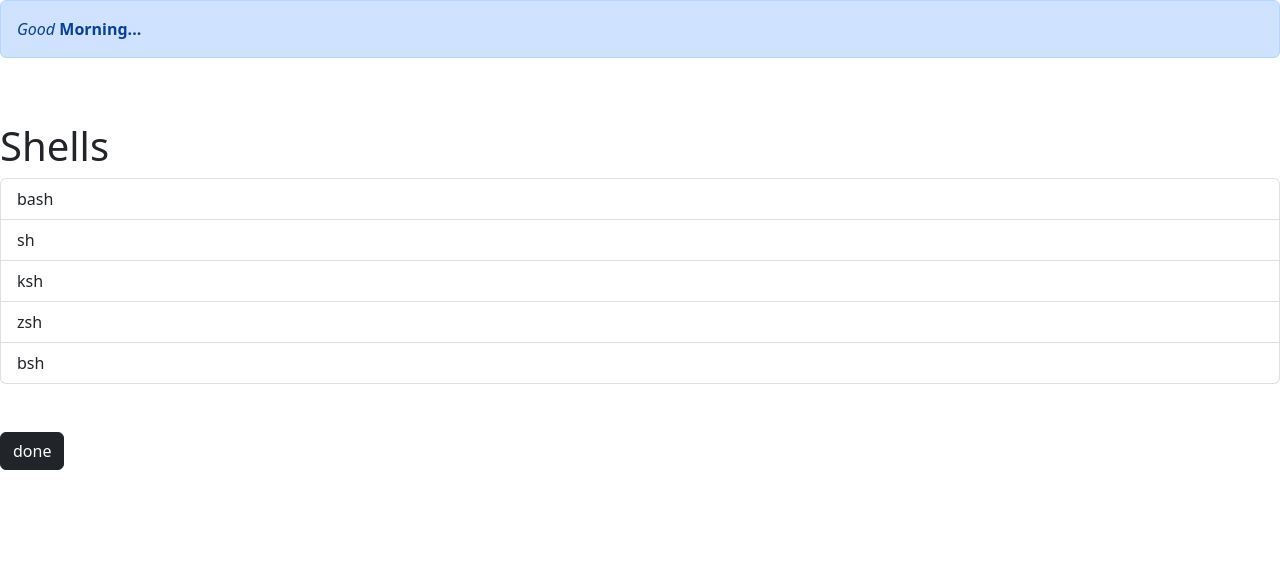
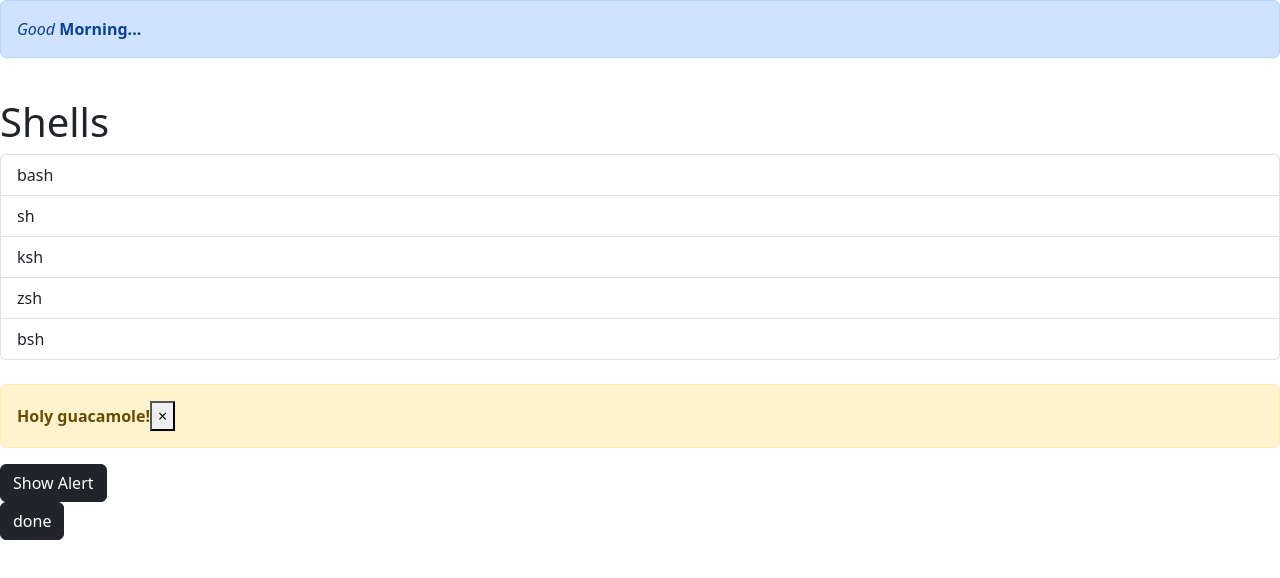
Before and after one commit to aryanbk/react-beginner, a React (Vite) app: page / in a window 1280 px wide. Shown: the top 578 px of the page. Built offline with nearby package versions, Linux system fonts and the light colour scheme; the HTML template or start-up script is replaced by a standard one.

Commit message:
added dismissable alerts - added show and close buttons

```diff
--- a/src/App.tsx
+++ b/src/App.tsx
@@ -1,5 +1,6 @@
 import Alert from "./Alert";
 import ButtonComp from "./ButtonComp";
+import { DisAlert } from "./DisAlert";
 import ListGroup from "./components/ListGroup";
 
 function App() {
@@ -13,13 +14,13 @@ function App() {
 		console.log("Button clicked !!!");
 	};
 
+	/////////////////////////////////
 	return (
 		<div>
 			<Alert>
 				<i>Good</i> <b>Morning...</b>
 			</Alert>
 
-			<br />
 			<br />
 
 			<ListGroup
@@ -29,6 +30,9 @@ function App() {
 			/>
 
 			<br />
+
+			<DisAlert />
+
 			<br />
 
 			<ButtonComp
@@ -41,3 +45,6 @@ function App() {
 }
 
 export default App;
+function useState(arg0: number): [any, any] {
+	throw new Error("Function not implemented.");
+}
--- /dev/null
+++ b/src/DisAlert.tsx
@@ -0,0 +1,41 @@
+import React, { useState } from "react";
+
+export const DisAlert = () => {
+	const [alertVisible, setAlertVisibility] = useState(1);
+	const onShow = () => {
+		setAlertVisibility(1);
+	};
+	const onClose = () => {
+		setAlertVisibility(0);
+	};
+
+	return (
+		<>
+			{alertVisible && (
+				<div
+					className="alert alert-warning alert-dismissible fade show"
+					role="alert"
+				>
+					<strong>Holy guacamole!</strong>
+					<button
+						type="button"
+						className="close"
+						data-dismiss="alert"
+						aria-label="Close"
+						onClick={() => setAlertVisibility(0)}
+					>
+						<span aria-hidden="true">&times;</span>
+					</button>
+				</div>
+			)}
+
+			<button
+				type="button"
+				className="btn btn-dark"
+				onClick={() => setAlertVisibility(1)}
+			>
+				Show Alert
+			</button>
+		</>
+	);
+};
```
